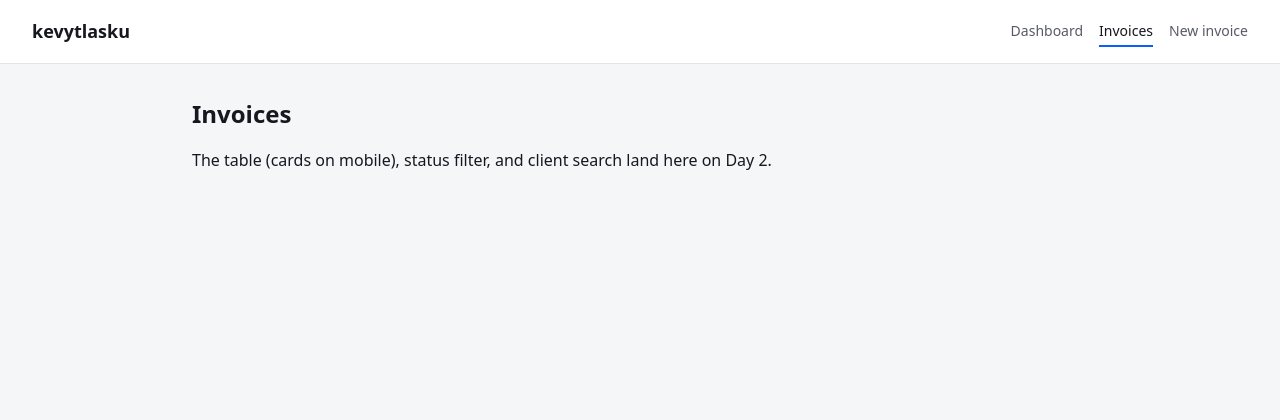
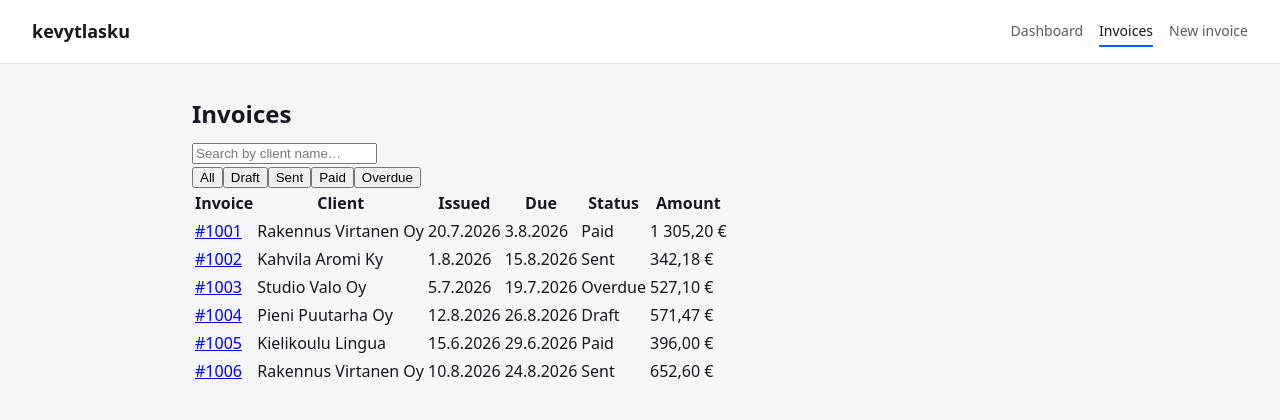
Before and after one commit to Zwekhant2/kevytlasku, a React (Vite) app: page /invoices in a window 1280 px wide. Shown: the top 420 px of the page. Built offline with nearby package versions, Linux system fonts and the light colour scheme.

Commit message:
Wire invoice list to the mock API with status filter and client search

```diff
--- a/src/pages/InvoiceList.jsx
+++ b/src/pages/InvoiceList.jsx
@@ -1,8 +1,95 @@
+import { useCallback, useEffect, useMemo, useState } from 'react'
+import { getInvoices } from '../api/invoices'
+import InvoiceTable from '../components/InvoiceTable'
+import EmptyState from '../components/EmptyState'
+import ErrorMessage from '../components/ErrorMessage'
+
+const STATUS_FILTERS = [
+  { value: 'all', label: 'All' },
+  { value: 'draft', label: 'Draft' },
+  { value: 'sent', label: 'Sent' },
+  { value: 'paid', label: 'Paid' },
+  { value: 'overdue', label: 'Overdue' },
+]
+
 export default function InvoiceList() {
+  const [invoices, setInvoices] = useState([])
+  const [loading, setLoading] = useState(true)
+  const [error, setError] = useState(null)
+  const [statusFilter, setStatusFilter] = useState('all')
+  const [searchTerm, setSearchTerm] = useState('')
+
+  const loadInvoices = useCallback(() => {
+    setLoading(true)
+    setError(null)
+    getInvoices()
+      .then(setInvoices)
+      .catch((err) => setError(err.message))
+      .finally(() => setLoading(false))
+  }, [])
+
+  // Fetching on mount synchronizes with an external system (the API) — the
+  // sanctioned use of an effect, not state derived from props/state.
+  useEffect(() => {
+    loadInvoices()
+  }, [loadInvoices])
+
+  const filteredInvoices = useMemo(() => {
+    const term = searchTerm.trim().toLowerCase()
+    return invoices.filter((invoice) => {
+      const matchesStatus = statusFilter === 'all' || invoice.status === statusFilter
+      const matchesSearch = term === '' || invoice.client.name.toLowerCase().includes(term)
+      return matchesStatus && matchesSearch
+    })
+  }, [invoices, statusFilter, searchTerm])
+
+  const hasAnyInvoices = invoices.length > 0
+  const hasFiltersActive = statusFilter !== 'all' || searchTerm.trim() !== ''
+
   return (
     <section>
       <h1>Invoices</h1>
-      <p>The table (cards on mobile), status filter, and client search land here on Day 2.</p>
+
+      <div className="list-controls">
+        <input
+          type="search"
+          placeholder="Search by client name…"
+          value={searchTerm}
+          onChange={(e) => setSearchTerm(e.target.value)}
+          aria-label="Search invoices by client name"
+        />
+        <div className="status-filter" role="group" aria-label="Filter by status">
+          {STATUS_FILTERS.map((filter) => (
+            <button
+              key={filter.value}
+              type="button"
+              className={statusFilter === filter.value ? 'active' : ''}
+              onClick={() => setStatusFilter(filter.value)}
+            >
+              {filter.label}
+            </button>
+          ))}
+        </div>
+      </div>
+
+      {loading && <p className="list-status">Loading invoices…</p>}
+
+      {!loading && error && <ErrorMessage message={`Couldn't load invoices: ${error}`} onRetry={loadInvoices} />}
+
+      {!loading && !error && filteredInvoices.length > 0 && <InvoiceTable invoices={filteredInvoices} />}
+
+      {!loading && !error && filteredInvoices.length === 0 && !hasAnyInvoices && (
+        <EmptyState
+          title="No invoices yet"
+          message="Create your first invoice to see it here."
+          actionLabel="New invoice"
+          actionTo="/invoices/new"
+        />
+      )}
+
+      {!loading && !error && filteredInvoices.length === 0 && hasAnyInvoices && hasFiltersActive && (
+        <EmptyState title="No invoices match" message="Try a different search term or status filter." />
+      )}
     </section>
   )
 }
```
